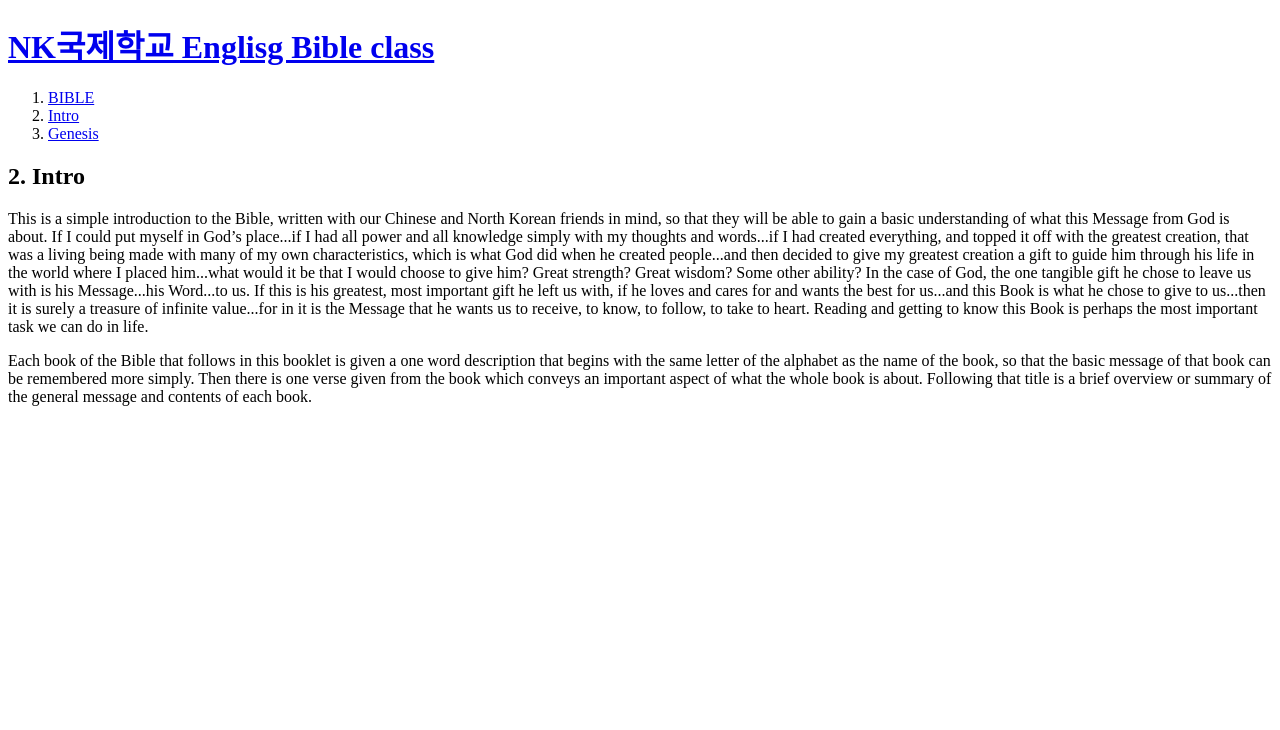
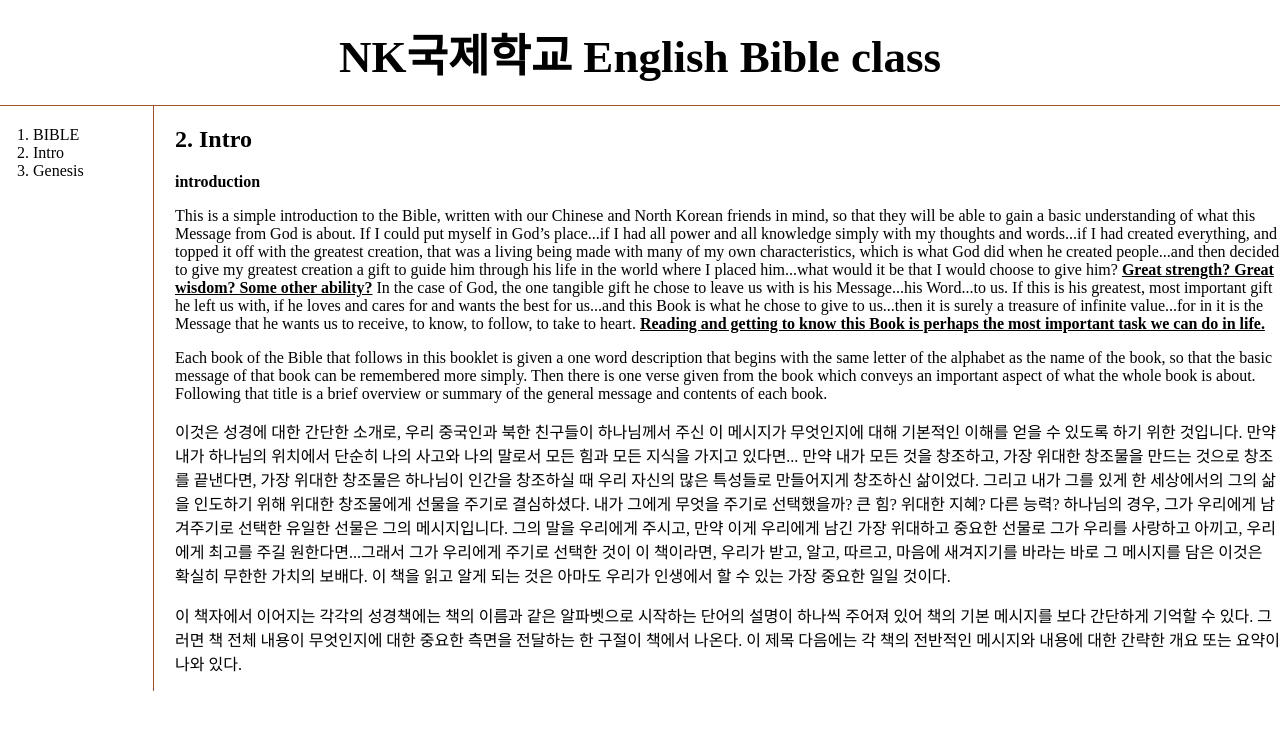
Before and after one commit to YOONLAF/WEB1, a plain HTML site: page 2.html in a window 1280 px wide. Drawn offline with Linux system fonts and the light colour scheme.

Commit message:
Add files via upload

```diff
--- a/2.html
+++ b/2.html
@@ -2,33 +2,115 @@
 <html>
 
 <head>
-    <title>Intro</title>
+    <title>2. Intro</title>
+    <meta charset="utf-8">
+    <style>
+        a {
+            color: black;
+            text-decoration: none;
+        }
+
+        h1 {
+            font-size: 45px;
+            text-align: center;
+            border-bottom: sienna solid 1px;
+            margin: 0px;
+            padding: 20px;
+        }
+
+        body {
+            margin: 0px;
+        }
+
+        #grid ol {
+            border-right: sienna solid 1px;
+            width: 100px;
+            margin: 0px;
+            padding: 20px;
+            padding-left: 33px;
+        }
+
+        #grid {
+            display: grid;
+            grid-template-columns: 150px 1fr;
+        }
+
+        #article {
+            padding-left: 25px;
+        }
+    </style>
 </head>
 
 <body>
-    <h1><a href="index.html">NK국제학교 Englisg Bible class</a></h1>
-    <ol>
-        <li><a href="1.html">BIBLE</a></li>
-        <li><a href="2.html">Intro</a></li>
-        <li><a href="3.html">Genesis</a></li>
-    </ol>
-    <h2>2. Intro</h2>
-    <p>This is a simple introduction to the Bible, written with our Chinese and North Korean friends in mind, so that
-        they will be able to gain a basic understanding of what this Message from God is about. If I could put myself in
-        God’s place...if I had all power and all knowledge simply with my thoughts and words...if I had created
-        everything, and topped it off with the greatest creation, that was a living being made with many of my own
-        characteristics, which is what God did when he created people...and then decided to give my greatest creation a
-        gift to guide him through his life in the world where I placed him...what would it be that I would choose to
-        give him? Great strength? Great wisdom? Some other ability? In the case of God, the one tangible gift he chose
-        to leave us with is his Message...his Word...to us. If this is his greatest, most important gift he left us
-        with, if he loves and cares for and wants the best for us...and this Book is what he chose to give to us...then
-        it is surely a treasure of infinite value...for in it is the Message that he wants us to receive, to know, to
-        follow, to take to heart. Reading and getting to know this Book is perhaps the most important task we can do in
-        life.</p>
-    <p>Each book of the Bible that follows in this booklet is given a one word description that begins with the same
-        letter of the alphabet as the name of the book, so that the basic message of that book can be remembered more
-        simply. Then there is one verse given from the book which conveys an important aspect of what the whole book is
-        about. Following that title is a brief overview or summary of the general message and contents of each book.</p>
+    <h1><a href="index.html">NK국제학교 English Bible class</a></h1>
+    <div id="grid">
+        <ol>
+            <li><a href="1.html" class="saw">BIBLE</a></li>
+            <li><a href="2.html" class="saw" id="active">Intro</a></li>
+            <li><a href="3.html">Genesis</a></li>
+        </ol>
+        <div id="article">
+            <h2>2. Intro</h2>
+            <p><strong> introduction</strong></p>
+
+            <p>This is a simple introduction to the Bible, written with our Chinese and North Korean friends in mind, so
+                that
+                they will be able to gain a basic understanding of what this Message from God is about. If I could put
+                myself in
+                God’s place...if I had all power and all knowledge simply with my thoughts and words...if I had created
+                everything, and topped it off with the greatest creation, that was a living being made with many of my
+                own
+                characteristics, which is what God did when he created people...and then decided to give my greatest
+                creation a
+                gift to guide him through his life in the world where I placed him...what would it be that I would
+                choose to
+                give him? <strong><u>Great strength? Great wisdom? Some other ability?</u></strong> In the case of God,
+                the
+                one
+                tangible gift he chose
+                to leave us with is his Message...his Word...to us. If this is his greatest, most important gift he left
+                us
+                with, if he loves and cares for and wants the best for us...and this Book is what he chose to give to
+                us...then
+                it is surely a treasure of infinite value...for in it is the Message that he wants us to receive, to
+                know,
+                to
+                follow, to take to heart. <strong><u>Reading and getting to know this Book is perhaps the most important
+                        task we
+                        can do in
+                        life.</u></strong></p>
+
+            <p> Each book of the Bible that follows in this booklet is given a one word description that begins with the
+                same
+                letter of the alphabet as the name of the book, so that the basic message of that book can be remembered
+                more
+                simply. Then there is one verse given from the book which conveys an important aspect of what the whole
+                book
+                is
+                about. Following that title is a brief overview or summary of the general message and contents of each
+                book.
+            </p>
+            <p>이것은 성경에 대한 간단한 소개로, 우리 중국인과 북한 친구들이 하나님께서 주신 이 메시지가 무엇인지에 대해 기본적인 이해를 얻을 수 있도록 하기 위한 것입니다. 만약 내가 하나님의
+                위치에서
+                단순히 나의
+                사고와 나의 말로서 모든 힘과 모든 지식을 가지고 있다면... 만약 내가 모든 것을 창조하고, 가장 위대한 창조물을 만드는 것으로 창조를 끝낸다면, 가장 위대한 창조물은 하나님이 인간을
+                창조하실
+                때
+                우리 자신의 많은 특성들로 만들어지게 창조하신 삶이었다. 그리고 내가 그를 있게 한 세상에서의 그의 삶을 인도하기 위해 위대한 창조물에게 선물을 주기로 결심하셨다. 내가 그에게 무엇을
+                주기로
+                선택했을까? 큰 힘? 위대한 지혜? 다른 능력? 하나님의 경우, 그가 우리에게 남겨주기로 선택한 유일한 선물은 그의 메시지입니다. 그의 말을 우리에게 주시고, 만약 이게 우리에게 남긴
+                가장
+                위대하고
+                중요한 선물로 그가 우리를 사랑하고 아끼고, 우리에게 최고를 주길 원한다면...그래서 그가 우리에게 주기로 선택한 것이 이 책이라면, 우리가 받고, 알고, 따르고, 마음에 새겨지기를
+                바라는 바로
+                그
+                메시지를 담은 이것은 확실히 무한한 가치의 보배다. 이 책을 읽고 알게 되는 것은 아마도 우리가 인생에서 할 수 있는 가장 중요한 일일 것이다.</p>
+            <p>이 책자에서 이어지는 각각의 성경책에는 책의 이름과 같은 알파벳으로 시작하는 단어의 설명이 하나씩 주어져 있어 책의 기본 메시지를 보다 간단하게 기억할 수 있다. 그러면 책 전체 내용이
+                무엇인지에
+                대한
+                중요한 측면을 전달하는 한 구절이 책에서 나온다. 이 제목 다음에는 각 책의 전반적인 메시지와 내용에 대한 간략한 개요 또는 요약이 나와 있다.</p>
+        </div>
+    </div>
 </body>
 
 </html>
```
Also changed, not shown: 1.html (+6 -5 lines), 3.html (+3 -2 lines), index.html (+15 -5 lines).
